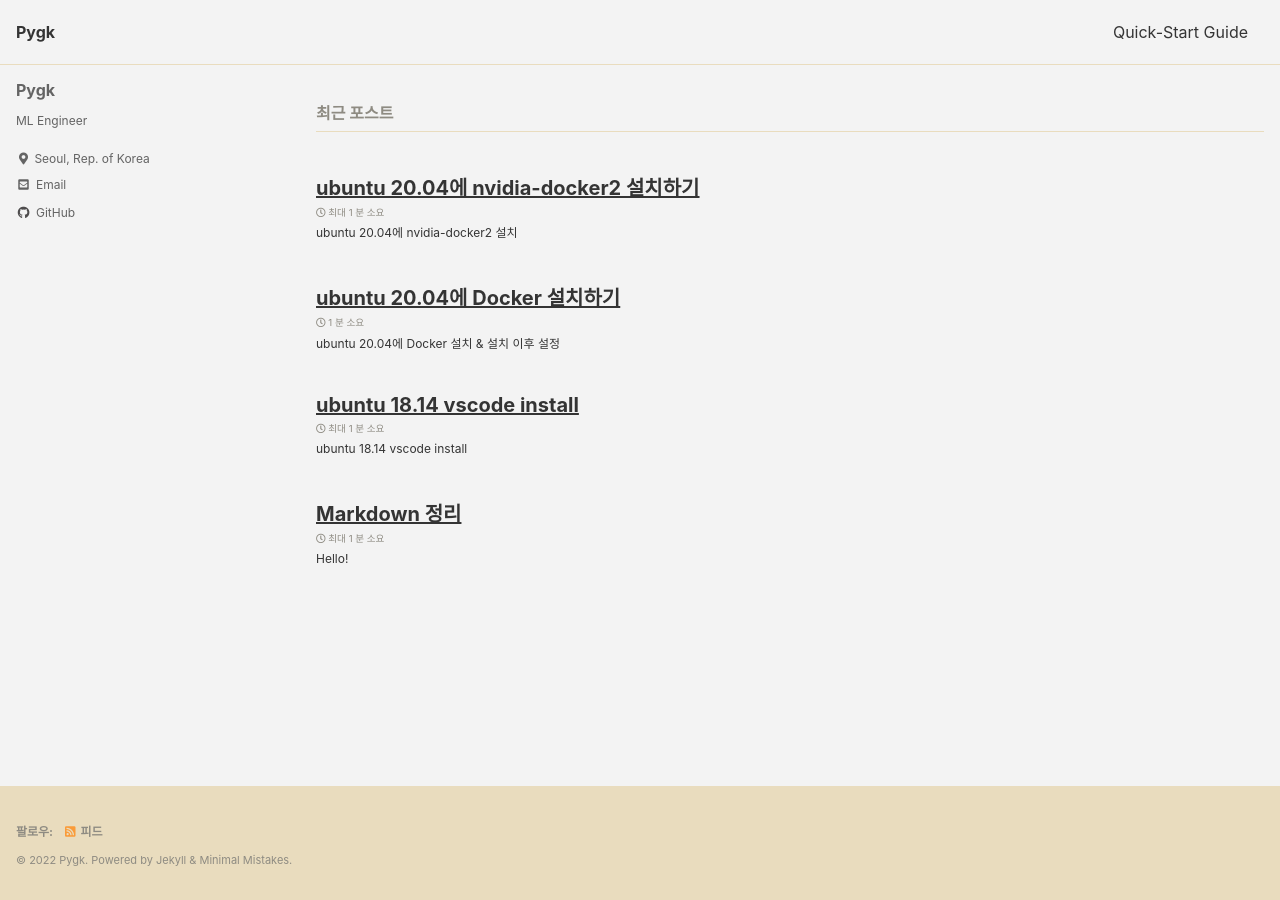
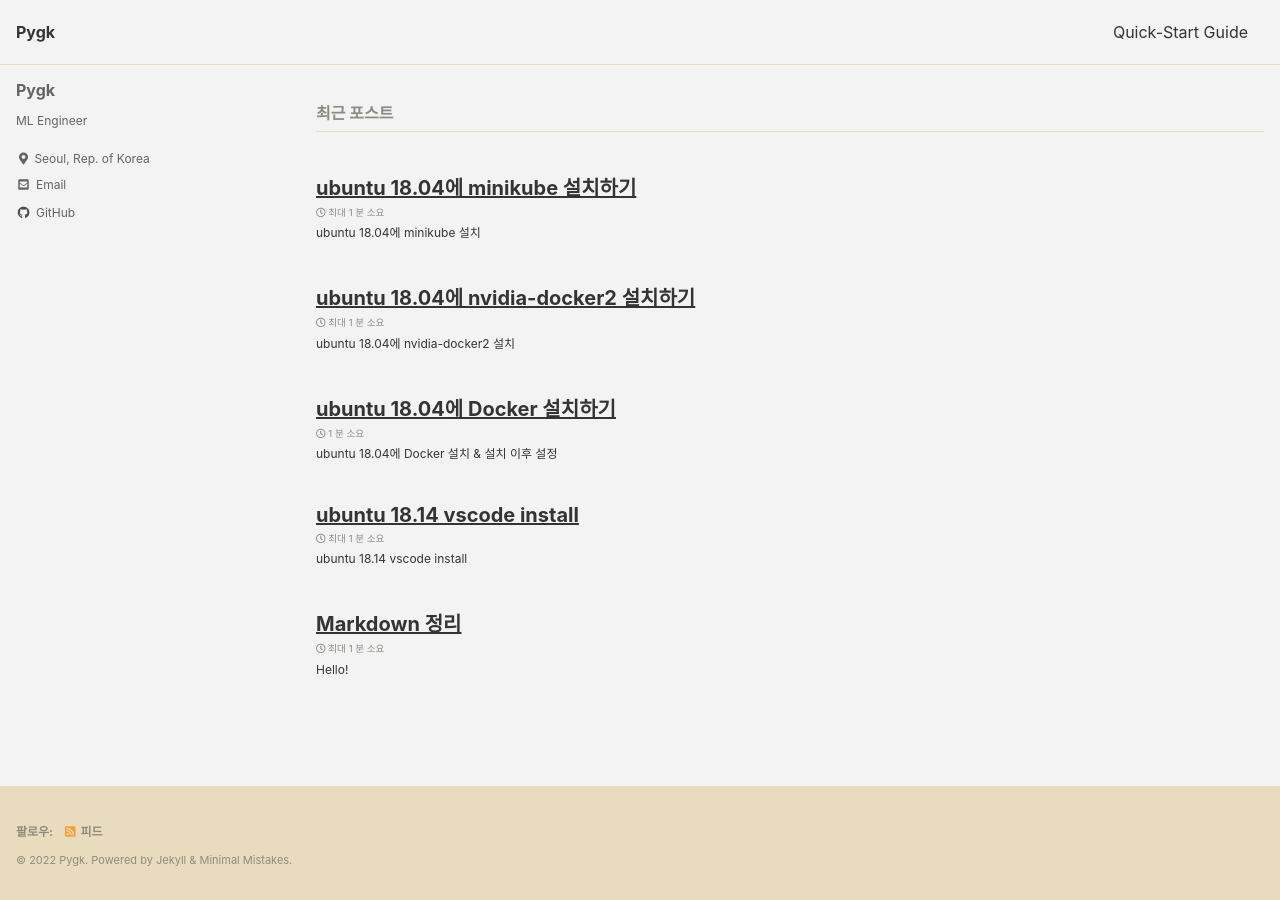
Before and after one commit to pygk/pygk.github.io, a Jekyll site: the page built from index.html, in a window 1280 px wide. Built offline with Jekyll 4.4.1, drawn with Linux system fonts in a browser that asks for light colours; cached includes are drawn as plain includes; the list of posts is cut into pages by our own code; part of the change alters nothing that is shown.

Commit message:
'220516'

````diff
--- a/_posts/2022-05-10-ubuntu20_docker_install.markdown
+++ b/_posts/2022-05-10-ubuntu18_docker_install.markdown
@@ -1,6 +1,6 @@
 ---
 layout: custom
-title: ubuntu 20.04에 Docker 설치하기
+title: ubuntu 18.04에 Docker 설치하기
 date: 2022-05-10 15:22:00 +0900
 last_modified_at: 2022-05-10 15:22:00 +0900
 category: docker
@@ -8,7 +8,7 @@ tags: ["ubuntu", "docker"]
 published: true
 
 ---
-> ubuntu 20.04에 Docker 설치 & 설치 이후 설정
+> ubuntu 18.04에 Docker 설치 & 설치 이후 설정
 
 ## 1. Docker 설치
 - 공식 문서 Install using the repository 참고
--- a/_posts/2022-05-11-ubuntu20_nvidiadocker.markdown
+++ b/_posts/2022-05-11-ubuntu18_nvidiadocker.markdown
@@ -1,6 +1,6 @@
 ---
 layout: custom
-title: ubuntu 20.04에 nvidia-docker2 설치하기
+title: ubuntu 18.04에 nvidia-docker2 설치하기
 date: 2022-05-11 17:15:00 +0900
 last_modified_at: 2022-05-11 17:15:00 +0900
 category: docker
@@ -8,7 +8,7 @@ tags: ["ubuntu", "docker", "nvidia-docker2"]
 published: true
 
 ---
-> ubuntu 20.04에 nvidia-docker2 설치
+> ubuntu 18.04에 nvidia-docker2 설치
 
 ## 1. nvidia-docker2 설치
 - 공식 문서 Installation Guide 참고
--- /dev/null
+++ b/_posts/2022-05-16-ubuntu18_minikube_install.markdown
@@ -0,0 +1,97 @@
+---
+layout: custom
+title: ubuntu 18.04에 minikube 설치하기
+date: 2022-05-16 16:30:00 +0900
+last_modified_at: 2022-05-16 16:30:00 +0900
+category: minikube
+tags: ["ubuntu", "minikube"]
+published: true
+
+---
+> ubuntu 18.04에 minikube 설치
+
+## 1. minikube 설치
+- 공식 문서 "minikube start" 참고
+- [https://minikube.sigs.k8s.io/docs/start/](https://minikube.sigs.k8s.io/docs/start/)
+
+- minikube 최신 버전 설치
+```bash
+$ curl -LO https://storage.googleapis.com/minikube/releases/latest/minikube-linux-amd64
+$ sudo install minikube-linux-amd64 /usr/local/bin/minikube
+```
+![Untitled](/assets/img/minikube_install_1.png)
+
+- 버전 확인
+```bash
+$ minikube version
+```
+
+- 버전 확인 결과
+```bash
+minikube version: v1.25.2
+commit: 362d5fdc...
+```
+
+## 2. kubectl 설치
+- 공식 문서 "리눅스에 kubectl 설치 및 설정" 참고
+- [https://kubernetes.io/ko/docs/tasks/tools/install-kubectl-linux/](https://kubernetes.io/ko/docs/tasks/tools/install-kubectl-linux/)
+
+- 최신 버전의 kubectl 바이너리 다운로드
+```bash
+$ curl -LO "https://dl.k8s.io/release/$(curl -L -s https://dl.k8s.io/release/stable.txt)/bin/linux/amd64/kubectl"
+```
+
+- 바이너리 검증
+```bash
+$ curl -LO "https://dl.k8s.io/$(curl -L -s https://dl.k8s.io/release/stable.txt)/bin/linux/amd64/kubectl.sha256"
+$ echo "$(<kubectl.sha256)  kubectl" | sha256sum --check
+```
+
+- 검증 성공시 `kubectl: OK` 출력
+```bash
+kubectl: OK
+```
+
+- kubectl 설치
+```bash
+$ sudo install -o root -g root -m 0755 kubectl-convert /usr/local/bin/kubectl-convert
+```
+
+## 3. minikube start
+- docker driver 기반으로 minikube 시작
+```bash
+$ minikube start --driver=docker
+```
+![Untitled](/assets/img/minikube_install_2.png)
+
+- minikube 상태 확인
+```bash
+minikube status
+```
+
+- 상태 확인 결과
+```bash
+minikube
+type: Control Plane
+host: Running
+kubelet: Running
+apiserver: Running
+kubeconfig: Configured
+```
+
+- default pod 들이 정상적으로 생성되었는지 확인
+```bash
+kubectl get pod -n kube-system
+```
+
+- 상태 확인 결과
+```bash
+NAME                               READY   STATUS    RESTARTS        AGE
+coredns-64897985d-snc4b            1/1     Running   0               3m10s
+etcd-minikube                      1/1     Running   0               3m31s
+kube-apiserver-minikube            1/1     Running   0               3m31s
+kube-controller-manager-minikube   1/1     Running   0               3m27s
+kube-proxy-zb8mv                   1/1     Running   0               3m11s
+kube-scheduler-minikube            1/1     Running   0               3m25s
+storage-provisioner                1/1     Running   1 (2m33s ago)   3m17s
+```
````
Also changed, not shown: assets/img/minikube_install_1.PNG (added), assets/img/minikube_install_2.PNG (added).
